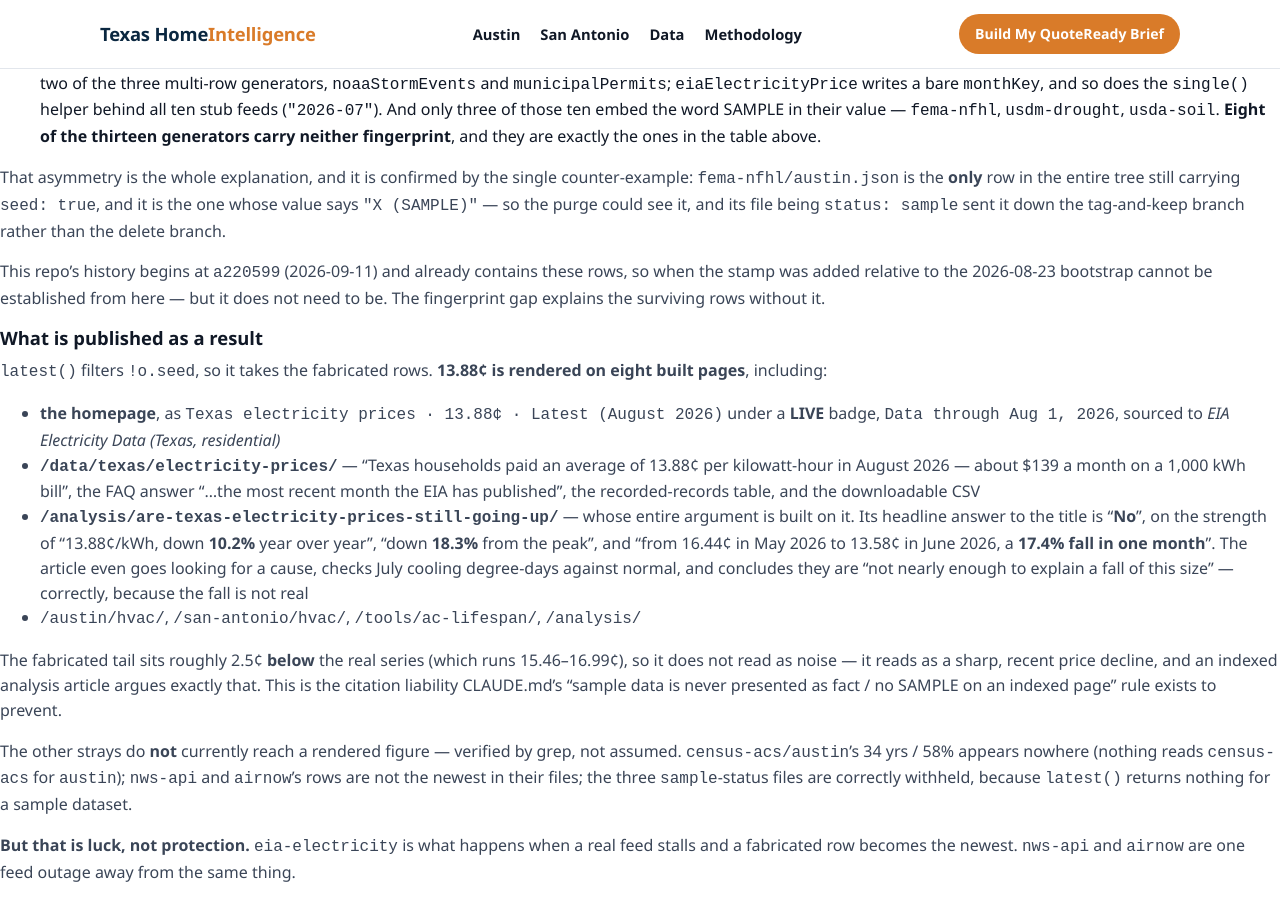
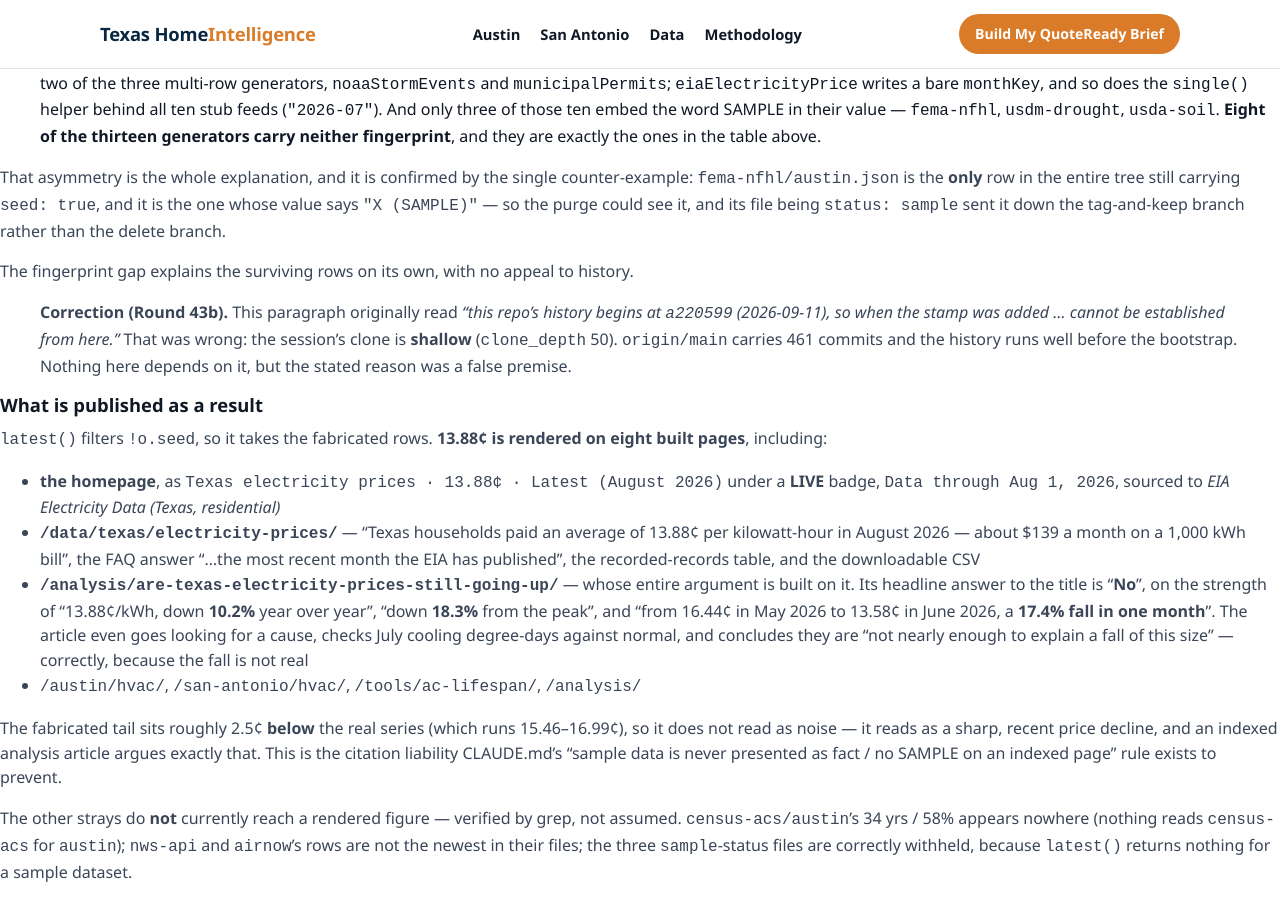
Before and after one commit to zmpersonal/texashomeintelligence, a Jekyll site: the page built from docs/audits/round-42-acs-vintage.md, in a window 1280 px wide and 900 px high, scrolled down 3915 px. Built offline with Jekyll 4.4.1, drawn with Linux system fonts in a browser that asks for light colours; our own code applies the rules of GitHub Pages for plain Markdown files.

Commit message:
Round 42: rebased onto Round 43b; correct the shallow-clone premise
BACKLOG conflict resolved by taking main's item 29 -- it is current, and the
branch's copy was the stale intermediate wording from the first rebase, whose
"recomputation kept for the record" block duplicated section 5 of the Round 43
audit. Round 42's own items 26 and 27 are untouched and still present.

Also corrects a paragraph in this audit's section 5 that is about to go live:
it claimed the repo's history begins 2026-09-11 and that the seed-stamp question
could not be settled from here. That was a shallow clone, depth 50 -- origin/main
has 461 commits and the history runs well before the bootstrap. The fingerprint
gap explains the surviving rows without appealing to history at all, so the
conclusion stands; the stated reason did not.

Deltas re-verified on the final base: /new-braunfels/ 65.3% and 20 years,
/san-marcos/ 30.8% and 25 years, both OUT OF DATE; all four census-acs files
carry acs5-2023 and acs5-2024 and nothing else.

Gates: check 0/0/0, build complete, sweep 29/31 (weeklyunit and r9render, both
pre-existing).

Co-Authored-By: Claude Opus 5 <noreply@anthropic.com>
Claude-Session: https://claude.ai/code/session_01AnGXzZbqiP668GECxYpmtS

```diff
--- a/docs/audits/round-42-acs-vintage.md
+++ b/docs/audits/round-42-acs-vintage.md
@@ -213,9 +213,13 @@ That asymmetry is the whole explanation, and it is confirmed by the single count
 it is the one whose value says `"X (SAMPLE)"` — so the purge could see it, and its file being
 `status: sample` sent it down the tag-and-keep branch rather than the delete branch.
 
-This repo's history begins at `a220599` (2026-09-11) and already contains these rows, so when
-the stamp was added relative to the 2026-08-23 bootstrap cannot be established from here — but
-it does not need to be. The fingerprint gap explains the surviving rows without it.
+The fingerprint gap explains the surviving rows on its own, with no appeal to history.
+
+> **Correction (Round 43b).** This paragraph originally read *"this repo's history begins at
+> `a220599` (2026-09-11), so when the stamp was added … cannot be established from here."* That
+> was wrong: the session's clone is **shallow** (`clone_depth` 50). `origin/main` carries 461
+> commits and the history runs well before the bootstrap. Nothing here depends on it, but the
+> stated reason was a false premise.
 
 ### What is published as a result
 
```
